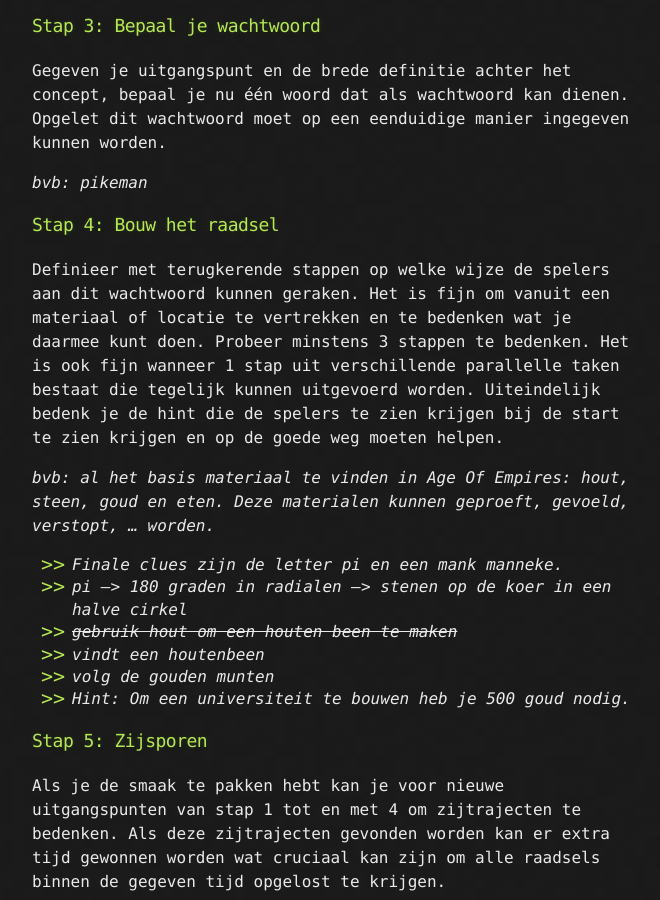
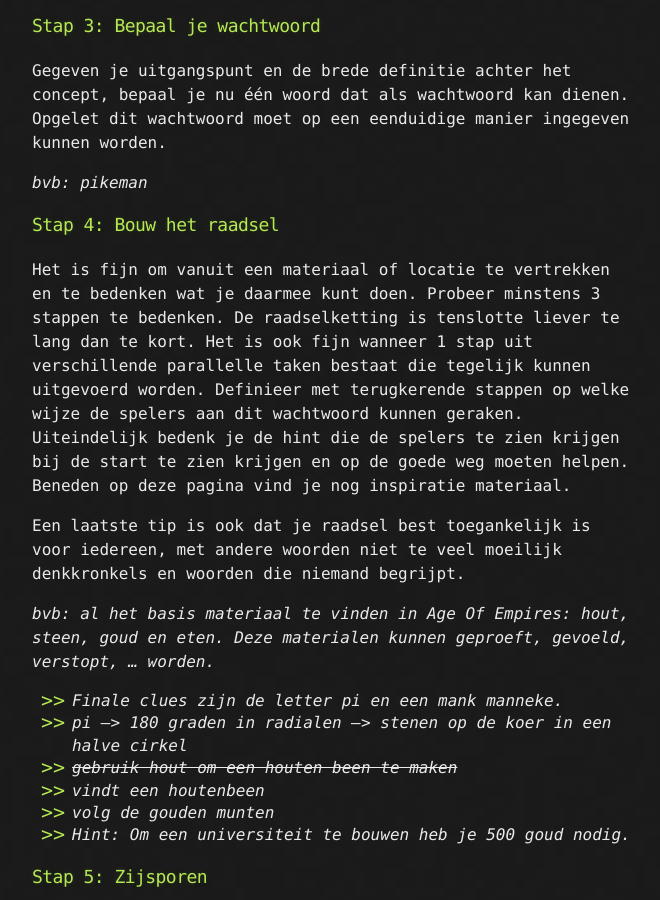
Before and after one commit to kkelchte/CTR-ESC, a Jekyll site: the page built from assets/instructies.md, in a window 1280 px wide and 900 px high, scrolled down 759 px. Shown: the whole window, without its empty margins (308-968 px from the left). Built offline with Jekyll 4.4.1, drawn with Linux system fonts in a browser that asks for light colours; some of the changed text lies outside the part shown.

Commit message:
changes!

```diff
--- a/assets/instructies.md
+++ b/assets/instructies.md
@@ -25,7 +25,10 @@ Gegeven je uitgangspunt en de brede definitie achter het concept, bepaal je nu
 _bvb: pikeman_
 
 ### Stap 4: Bouw het raadsel
-Definieer met terugkerende stappen op welke wijze de spelers aan dit wachtwoord kunnen geraken. Het is fijn om vanuit een materiaal of locatie te vertrekken en te bedenken wat je daarmee kunt doen. Probeer minstens 3 stappen te bedenken. Het is ook fijn wanneer 1 stap uit verschillende parallelle taken bestaat die tegelijk kunnen uitgevoerd worden. Uiteindelijk bedenk je de hint die de spelers te zien krijgen bij de start te zien krijgen en op de goede weg moeten helpen.
+Het is fijn om vanuit een materiaal of locatie te vertrekken en te bedenken wat je daarmee kunt doen. Probeer minstens 3 stappen te bedenken. De raadselketting is tenslotte liever te lang dan te kort. Het is ook fijn wanneer 1 stap uit verschillende parallelle taken bestaat die tegelijk kunnen uitgevoerd worden. Definieer met terugkerende stappen op welke wijze de spelers aan dit wachtwoord kunnen geraken. Uiteindelijk bedenk je de hint die de spelers te zien krijgen bij de start te zien krijgen en op de goede weg moeten helpen. Beneden op deze pagina vind je nog inspiratie materiaal.
+
+Een laatste tip is ook dat je raadsel best toegankelijk is voor iedereen, met andere woorden niet te veel moeilijk denkkronkels en woorden die niemand begrijpt.
+
 
 _bvb: al het basis materiaal te vinden in Age Of Empires: hout, steen, goud en eten. Deze materialen kunnen geproeft, gevoeld, verstopt, ... worden._
 - _Finale clues zijn de letter pi en een mank manneke._
@@ -55,3 +58,8 @@ Ga nog eens door de verschillende stappen. Als je ergens denkt dat het te moeili
 - _Onder deze strategische lijnen voeg je ook goniometrische uitdrukkingen toe zoals cos(pi/4)=sqrt(2)/2_
 - _Voeg expliciete vraagtekens toe overal waar de letter pi wordt verwacht._
 - _Schrijf op papiertjes CAESAR-code van QWOP alsook de letters Q-W-O-P om te verwijzen naar het spelletjes van het manke mannetje._
+
+
+### Extra inspiratie materiaal
+[Online gratis Escape Games](http://www.rustylake.com/room-escape-games)
+[Escape With Janet Youtube Channel](https://www.youtube.com/watch?v=YsfTKj7VBAA)
```
